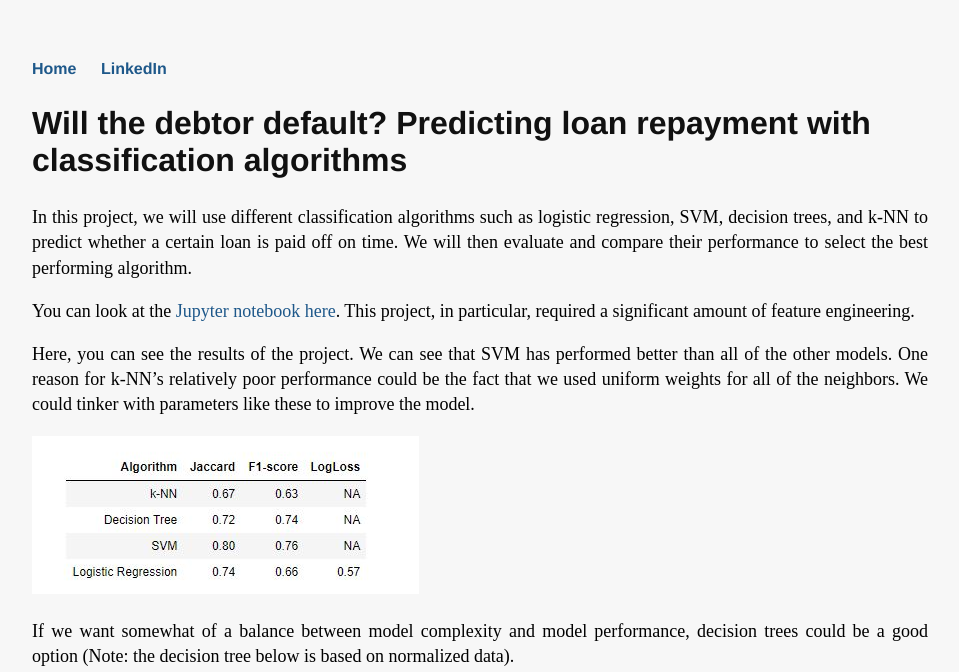
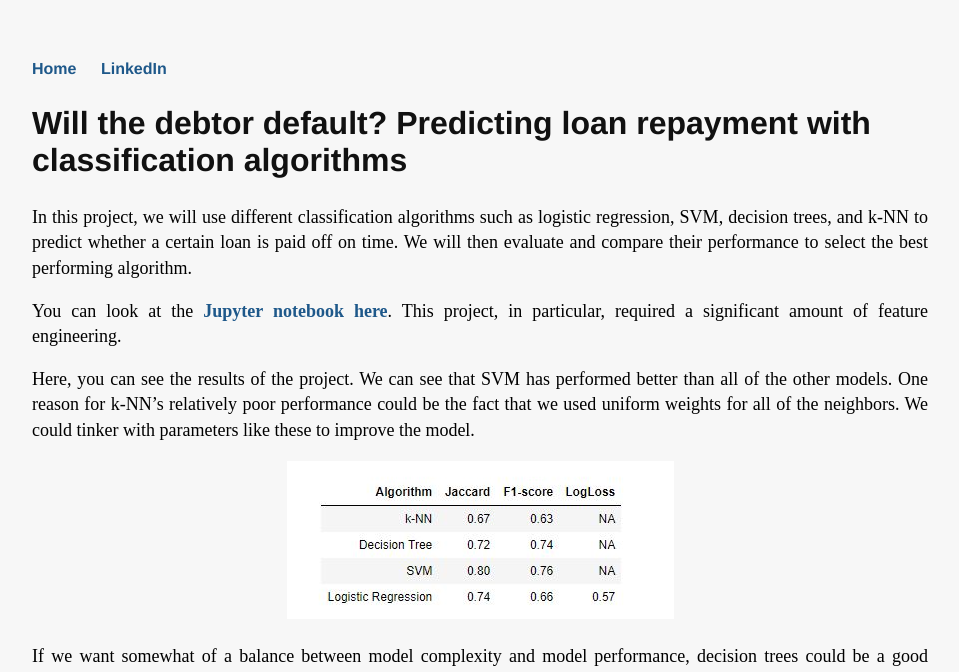
Before and after one commit to h2kh/h2kh.github.io, a Jekyll site: the page built from _posts/2019-06-07-loan-classification.md, in a window 1280 px wide. Shown: the top 672 px of the page, without its empty margins (160-1119 px from the left). Built offline with Jekyll 4.4.1, drawn with Linux system fonts in a browser that asks for light colours.

Commit message:
Update 2019-06-07-loan-classification.md

```diff
--- a/_posts/2019-06-07-loan-classification.md
+++ b/_posts/2019-06-07-loan-classification.md
@@ -6,12 +6,16 @@ nottableau: 'true'
 
 In this project, we will use different classification algorithms such as logistic regression, SVM, decision trees, and k-NN to predict whether a certain loan is paid off on time. We will then evaluate and compare their performance to select the best performing algorithm.
 
-You can look at the [Jupyter notebook here](https://nbviewer.jupyter.org/github/h2kh/loan-classification/blob/master/Loan%20classification.ipynb). This project, in particular, required a significant amount of feature engineering.
+You can look at the **[Jupyter notebook here](https://nbviewer.jupyter.org/github/h2kh/loan-classification/blob/master/Loan%20classification.ipynb)**. This project, in particular, required a significant amount of feature engineering.
 
 Here, you can see the results of the project. We can see that SVM has performed better than all of the other models. One reason for k-NN's relatively poor performance could be the fact that we used uniform weights for all of the neighbors. We could tinker with parameters like these to improve the model.
 
-![perform](/assets/result.JPG)
+{:refdef: style="text-align: center;"}
+![Dashboard snapshot]({{ site.baseimg }}/assets/result.JPG)
+{: refdef}
 
 If we want somewhat of a balance between model complexity and model performance, decision trees could be a good option (Note: the decision tree below is based on normalized data).
 
-![tree](/assets/dectree.png)
+{:refdef: style="text-align: center;"}
+![Dashboard snapshot]({{ site.baseimg }}/assets/dectree.JPG)
+{: refdef}
```
